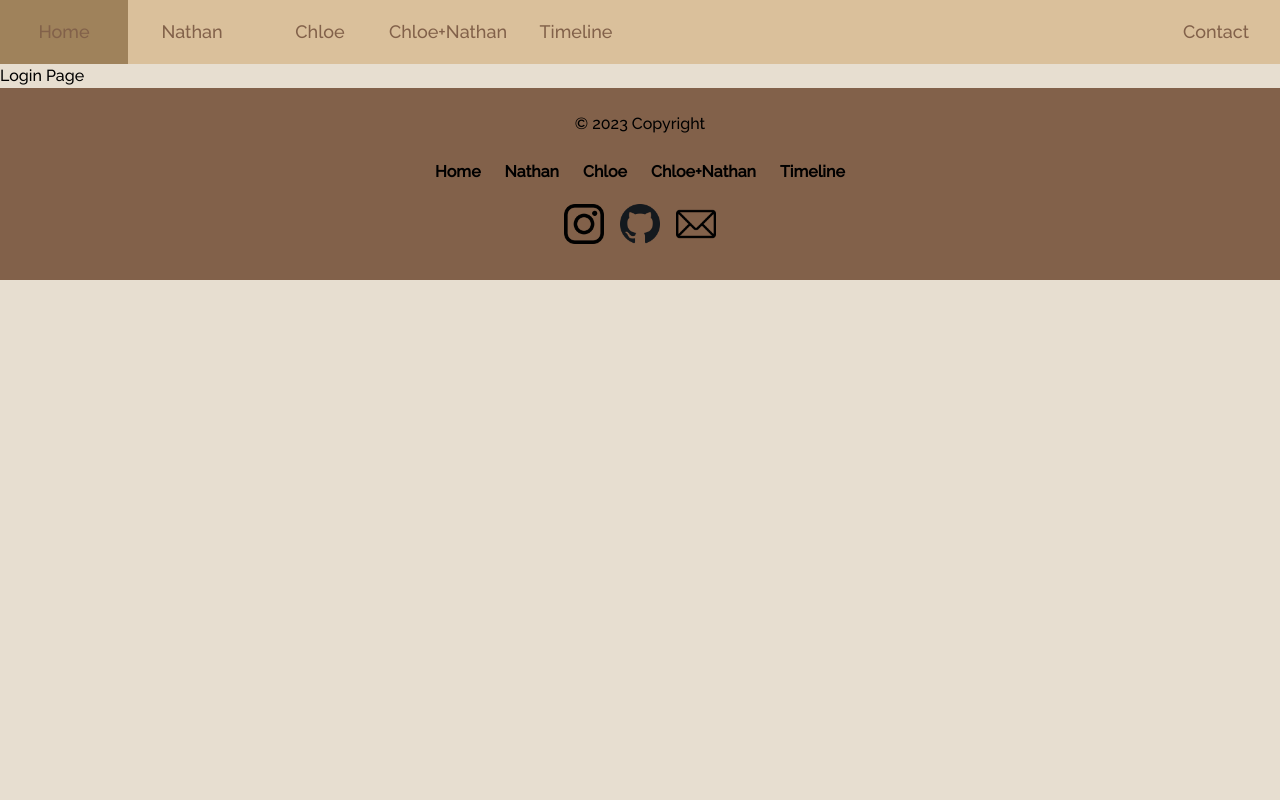
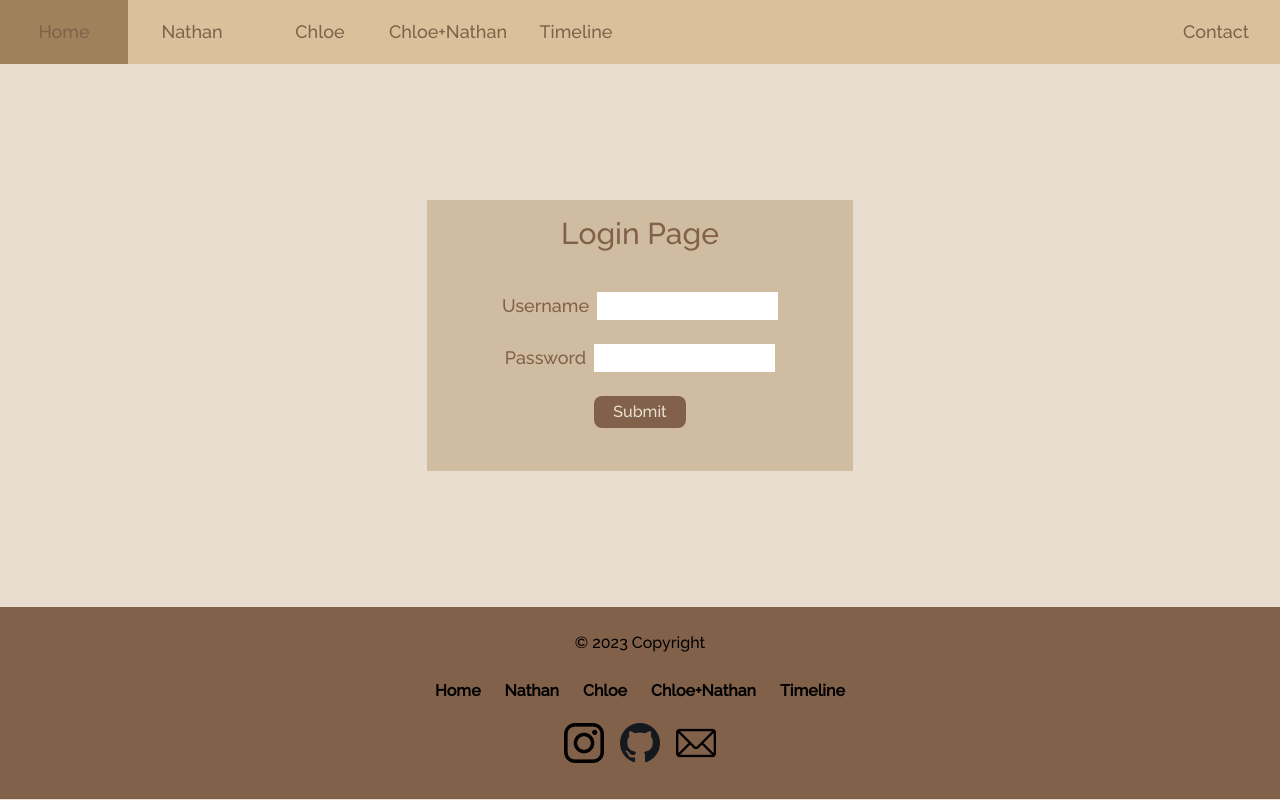
Before and after one commit to JBudiman00/BlogSite, a Next.js app in the folder frontend/: page /login in a window 1280 px wide. Built offline with nearby package versions, Linux system fonts and the light colour scheme.

Commit message:
Basic login page
Added login page UI

```diff
--- a/frontend/src/app/login/page.tsx
+++ b/frontend/src/app/login/page.tsx
@@ -1,7 +1,54 @@
+'use client'
+import { useState } from 'react';
+
 export default function Home() {
+    const [username, setUsername] = useState<string>("");
+    const [password, setPassword] = useState<string>("");
+
+    const handleSubmit = (event: any) => {
+        event.preventDefault();
+        //Validate form
+    }
+
+    const handleUsername = (event: any) => {
+        event.preventDefault();
+        setUsername(event.target.value);
+    }
+
+    const handlePassword = (event: any) => {
+        event.preventDefault();
+        setPassword(event.target.value);
+    }
+
     return (
-        <>
-            <p>Login Page</p>
-        </>
+        <div className="h-[calc(100vh-257px)] w-screen text-[#82614A]">
+            <div className="flex h-full justify-center items-center">
+                <div className="grid grid-cols h-1/2 w-1/3 bg-[#D0BCA0] justify-center">
+                    <form onSubmit={(e) => handleSubmit(e)} className="flex flex-col items-center">
+                        <p className="text-3xl my-4 text-center">Login Page</p>
+                        <div className="h-6"></div>
+                        <div className="flex flex-row">
+                            <p className="text-lg mr-2">Username</p>
+                            <input
+                                type="text"
+                                value={username}
+                                onChange={handleUsername}
+                            />
+                        </div>
+                        <div className="h-6"></div>
+                        <div className="flex flex-row">
+                            <p className="text-lg mr-2">Password</p>
+                            <input
+                                type="text"
+                                value={password}
+                                onChange={handlePassword}
+                            />
+                        </div>
+                        <div className="h-6"></div>
+                        <button type="submit" className="bg-[#82614A] text-[#E7DED0] rounded-lg py-1 px-2 w-1/3">Submit</button>
+                    </form>
+                </div>
+            </div>
+        </div>
         );
 }
```
